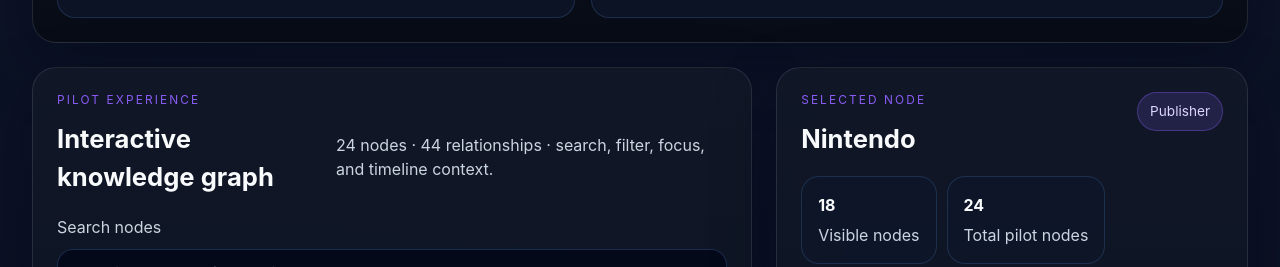
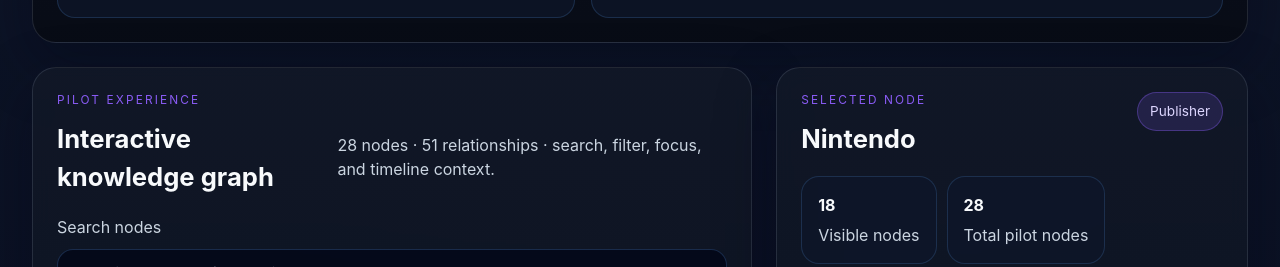
Before and after one commit to gusicclaw-bot/game-progression, a React (Vite) app: page / in a window 1280 px wide. Shown: the part 1680-1947 px from the top of the page. Built offline with nearby package versions, Linux system fonts and the light colour scheme.

Commit message:
Add Monolith Soft and Xenoblade cluster

```diff
--- a/src/App.tsx
+++ b/src/App.tsx
@@ -186,7 +186,7 @@
               <p className="eyebrow">Pilot experience</p>
               <h2>Interactive knowledge graph</h2>
             </div>
-            <p className="muted">24 nodes · 44 relationships · search, filter, focus, and timeline context.</p>
+            <p className="muted">28 nodes · 51 relationships · search, filter, focus, and timeline context.</p>
           </div>
 
           <div className="control-stack">
--- a/src/data/gameData.ts
+++ b/src/data/gameData.ts
@@ -146,6 +146,22 @@
     title: 'Fire Emblem Awakening helps stabilize the series on Nintendo 3DS',
     summary: 'A later franchise milestone shows how Nintendo’s ecosystem can preserve a niche lineage and then reframe it for broader modern visibility.',
     relatedNodeIds: ['fire-emblem-awakening', 'fire-emblem-franchise', 'nintendo-3ds', 'intelligent-systems'],
+  },
+  {
+    id: 'monolith-joins-nintendo-world',
+    eraId: 'leadership-legacy',
+    yearLabel: '2007',
+    title: 'Monolith Soft becomes part of Nintendo’s broader studio ecosystem',
+    summary: 'Nintendo strengthens its modern RPG bench through closer ties with Monolith Soft, adding another durable creative lineage to the network.',
+    relatedNodeIds: ['monolith-soft', 'nintendo'],
+  },
+  {
+    id: 'xenoblade-breakthrough',
+    eraId: 'leadership-legacy',
+    yearLabel: '2010',
+    title: 'Xenoblade Chronicles establishes a modern Nintendo RPG pillar',
+    summary: 'The Xenoblade branch shows Nintendo supporting large-scale, systems-rich RPG design as part of its long-term first-party and partner portfolio.',
+    relatedNodeIds: ['xenoblade-chronicles', 'xenoblade-franchise', 'monolith-soft'],
   },
 ]
 
@@ -438,6 +454,54 @@
     highlights: ['Handheld', 'Portable strategy audience', 'Modern Nintendo era'],
     timelineTags: ['leadership-legacy'],
   },
+  {
+    id: 'monolith-soft',
+    label: 'Monolith Soft',
+    kind: 'studio',
+    era: '1999 → now',
+    x: 43,
+    y: 20,
+    description:
+      'A studio node that gives the pilot a modern large-scale RPG branch, showing how Nintendo’s ecosystem also includes ambitious worldbuilding-heavy teams beyond its more immediately mascot-driven lines.',
+    highlights: ['RPG studio', 'Nintendo-affiliated', 'Large-scale world design'],
+    timelineTags: ['leadership-legacy'],
+  },
+  {
+    id: 'xenoblade-chronicles',
+    label: 'Xenoblade Chronicles',
+    kind: 'game',
+    era: '2010',
+    x: 73,
+    y: 18,
+    description:
+      'A landmark modern RPG that helps the graph represent Nintendo’s role in sustaining ambitious, systems-heavy adventure design with a very different tone and scale from Pokémon or Fire Emblem.',
+    highlights: ['Wii', 'Modern RPG', 'Open-area exploration'],
+    timelineTags: ['leadership-legacy'],
+  },
+  {
+    id: 'xenoblade-franchise',
+    label: 'Xenoblade Chronicles',
+    kind: 'franchise',
+    era: '2010 → now',
+    x: 89,
+    y: 16,
+    description:
+      'A franchise node representing Nintendo’s modern prestige-RPG branch, useful for showing that the ecosystem contains not just mascots and handheld hits but also expansive worldbuilding-driven series.',
+    highlights: ['JRPG lineage', 'Modern Nintendo brand', 'Expansive worlds'],
+    timelineTags: ['leadership-legacy'],
+  },
+  {
+    id: 'wii',
+    label: 'Wii',
+    kind: 'platform',
+    era: '2006 → 2013',
+    x: 60,
+    y: 18,
+    description:
+      'A platform node that helps place Xenoblade Chronicles within Nintendo’s late-2000s hardware strategy, showing the company’s home-console ecosystem supporting more ambitious RPG experiments as well as mass-market hits.',
+    highlights: ['Seventh generation', 'Nintendo home console', 'Broad audience era'],
+    timelineTags: ['leadership-legacy'],
+  },
 ]
 
 export const edges: EdgeRecord[] = [
@@ -485,6 +549,13 @@
   { from: 'fire-emblem-awakening', to: 'fire-emblem-franchise', label: 'belongs to franchise' },
   { from: 'fire-emblem-franchise', to: 'nintendo-3ds', label: 'finds renewed momentum on platform' },
   { from: 'fire-emblem-awakening', to: 'nintendo-3ds', label: 'released on platform' },
+  { from: 'nintendo', to: 'monolith-soft', label: 'owns / supports studio ecosystem' },
+  { from: 'nintendo', to: 'xenoblade-franchise', label: 'brand steward / publisher' },
+  { from: 'nintendo', to: 'wii', label: 'platform holder' },
+  { from: 'monolith-soft', to: 'xenoblade-chronicles', label: 'developed' },
+  { from: 'monolith-soft', to: 'xenoblade-franchise', label: 'defines modern RPG branch' },
+  { from: 'xenoblade-chronicles', to: 'xenoblade-franchise', label: 'belongs to franchise' },
+  { from: 'xenoblade-chronicles', to: 'wii', label: 'released on platform' },
 ]
 
 export const kindLabels: Record<NodeKind, string> = {
@@ -639,4 +710,28 @@
       },
     ],
   },
+  'xenoblade-chronicles': {
+    sections: [
+      {
+        title: 'Story progression',
+        items: [
+          'Shulk’s discovery of the Monado sets the conflict between Bionis and Mechonis in motion',
+          'The party’s journey expands from personal revenge into a much larger struggle over fate and world order',
+          'Large explorable regions make the sense of scale part of the game’s identity rather than just background scenery',
+          'The finale reframes the adventure around freedom from inherited systems and imposed destiny',
+        ],
+      },
+      {
+        title: 'Key characters',
+        items: ['Shulk', 'Fiora', 'Reyn', 'Melia'],
+      },
+      {
+        title: 'Accolades / legacy',
+        items: [
+          'Helped define Monolith Soft as one of Nintendo’s modern prestige-RPG studios',
+          'Useful in the pilot as proof that the Nintendo ecosystem supports expansive, systems-heavy worlds alongside its more immediate mass-market franchises',
+        ],
+      },
+    ],
+  },
 }
```
